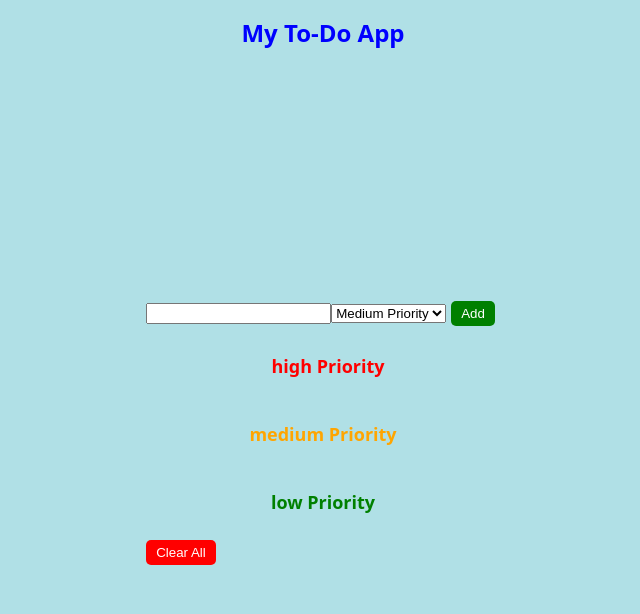
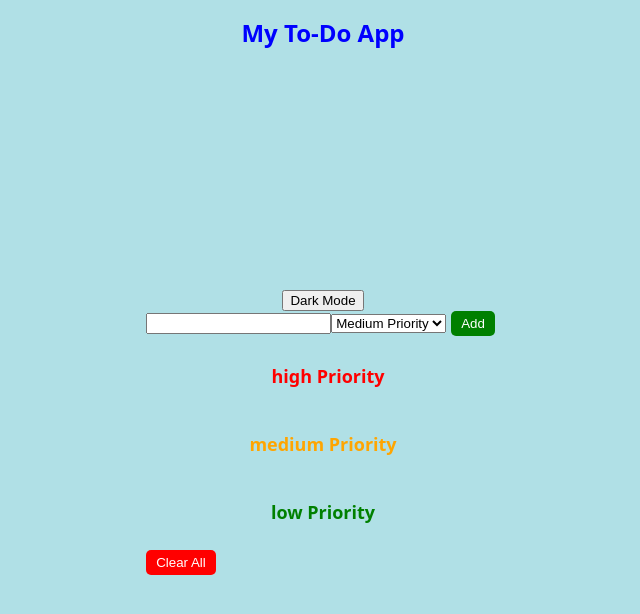
Before and after one commit to StanislavOlijnik/capstone-project, a Next.js app: page / in a window 1280 px wide. Shown: the top 614 px of the page, without its empty margins (317-957 px from the left). Built offline with nearby package versions, Linux system fonts and the light colour scheme.

Commit message:
DarkMode

```diff
--- a/components/TodoList.js
+++ b/components/TodoList.js
@@ -25,6 +25,11 @@ function TodoList() {
   const [editedTodoText, setEditedTodoText] = useState('');
   const [priority, setPriority] = useState('medium');
   const [notes, setNotes] = useState({});
+  const [darkMode, setDarkMode] = useState(false);
+
+  const toggleDarkMode = () => {
+    setDarkMode(!darkMode);
+  };
 
   const handleNewTodoChange = (event) => {
     const inputText = event.target.value;
@@ -135,7 +140,11 @@ function TodoList() {
   };
 
   return (
-    <CenteredContainer>
+    <CenteredContainer darkMode={darkMode}>
+      {/* Dark-Modus-Schalter */}
+      <button onClick={toggleDarkMode}>
+        {darkMode ? 'Light Mode' : 'Dark Mode'}
+      </button>
       <div>
         <input type="text" value={newTodo} onChange={handleNewTodoChange} />
         <select value={priority} onChange={handlePriorityChange}>
@@ -200,7 +209,7 @@ function TodoList() {
 
   <ClearAllButton onClick={() => setTodos([])}>Clear All</ClearAllButton>
       </div>
-    </CenteredContainer>
+        </CenteredContainer>
   );
 }
 
--- a/components/styled-components.js
+++ b/components/styled-components.js
@@ -1,4 +1,6 @@
 import styled from 'styled-components';
+
+
 export const CenteredContainer = styled.div`
   display: flex;
   flex-direction: column;
@@ -7,8 +9,12 @@ export const CenteredContainer = styled.div`
   height: 100vh;
   max-height: 100vh;
   overflow-y: auto;
-  background-color: #B0E0E6;
+  background-color: ${(props) => (props.darkMode ? '#333' : '#B0E0E6')};
+  transition: background-color 0.3s ease; /* Smooth transition effect */
 `;
+
+
+
 
 export const AppTitle = styled.h1`
   font-size: 24px;
```
Also changed, not shown: pages/_app.js (line endings or trailing spaces).
